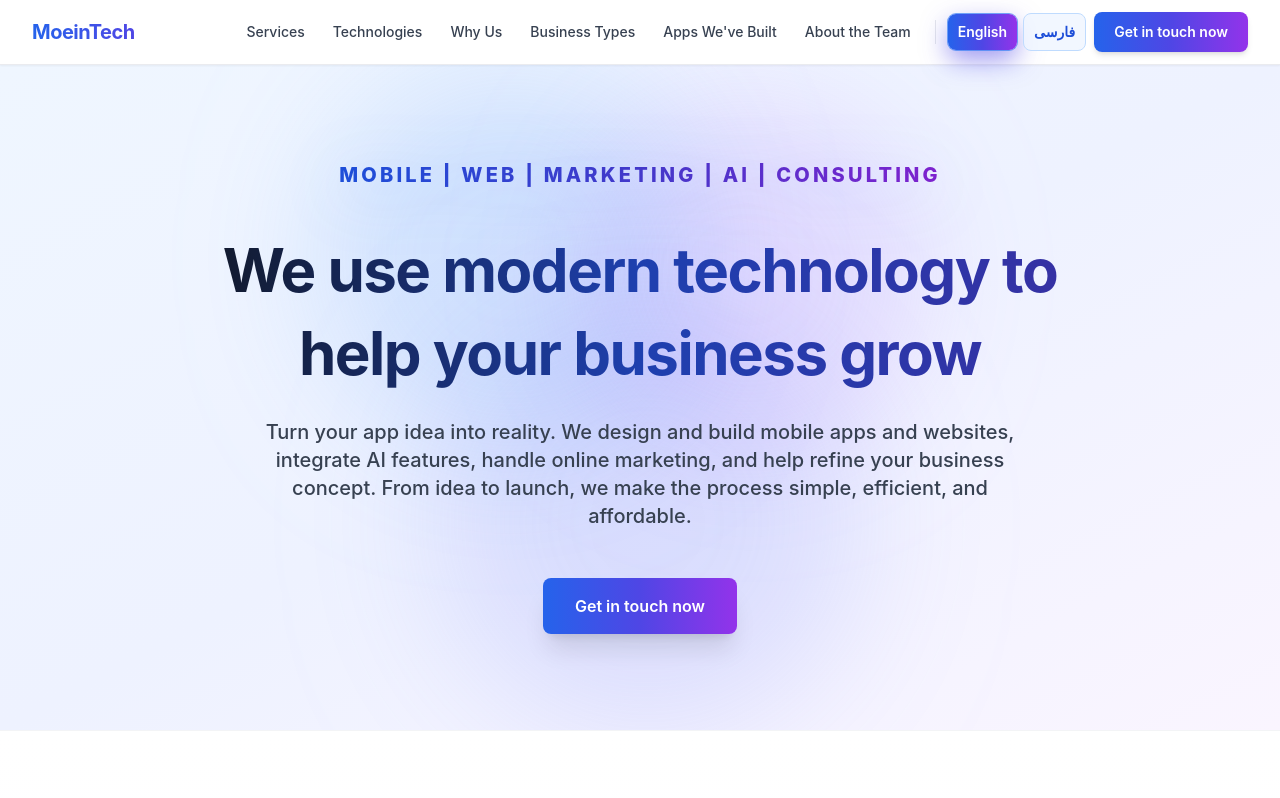
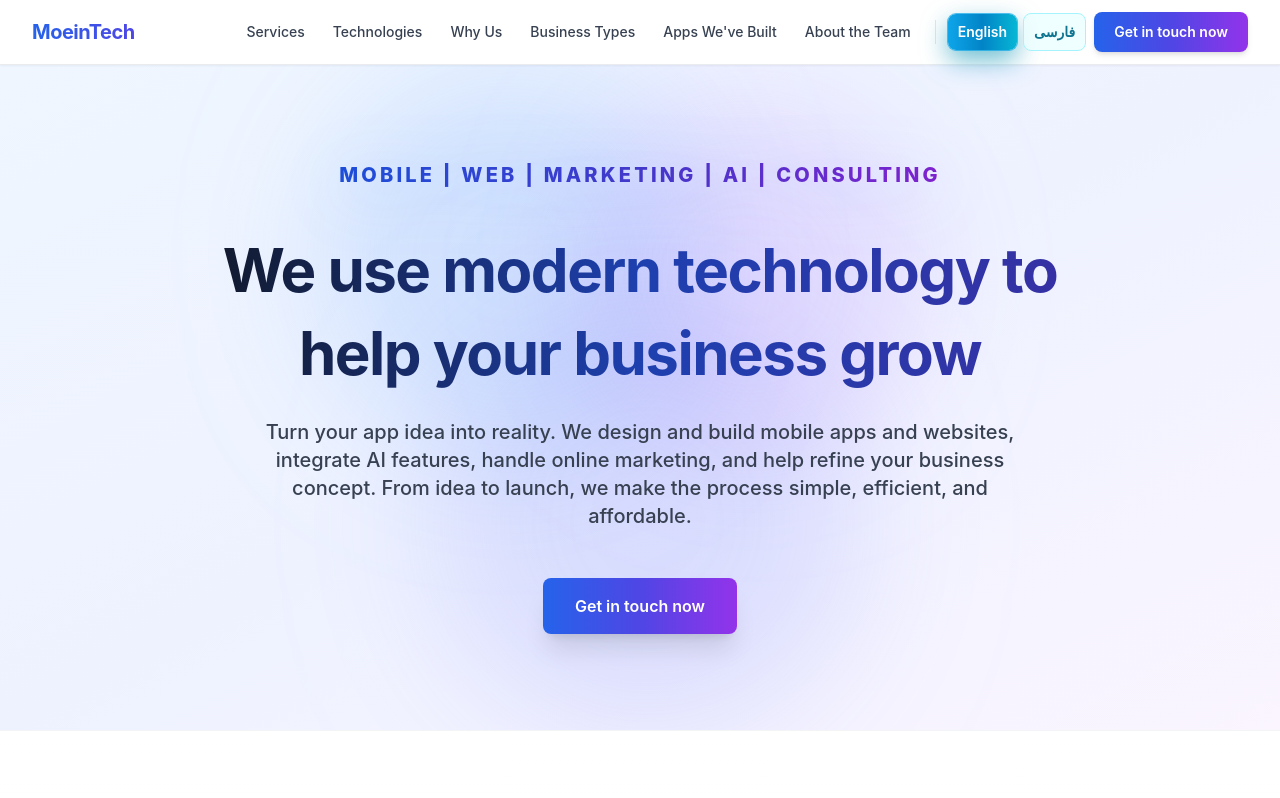
Before and after one commit to Shahabgeravesh/MoeinTech, a Next.js app: page /en in a window 1280 px wide. Shown: the top 798 px of the page. Built offline with nearby package versions, Linux system fonts and the light colour scheme; no server answers.

Commit message:
Soften language switcher gradient colors
Adjust active EN/FA toggle gradient to stay in the sky/cyan range for a smoother, more consistent look.

```diff
--- a/components/LanguageSwitcher.tsx
+++ b/components/LanguageSwitcher.tsx
@@ -28,13 +28,13 @@ export default function LanguageSwitcher({ compact }: { compact?: boolean }) {
             compact
               ? `gap-1.5 px-2.5 py-2 text-sm font-semibold min-w-0 ${
                   locale === lang.code
-                    ? 'bg-gradient-to-r from-blue-600 via-indigo-600 to-purple-600 text-white shadow-[0_0_0_1px_rgba(59,130,246,0.7),0_10px_26px_rgba(79,70,229,0.55)]'
-                    : 'text-blue-700 border border-blue-200 bg-blue-50/80 hover:bg-blue-100 hover:border-blue-300'
+                    ? 'bg-gradient-to-r from-sky-500 via-sky-600 to-cyan-500 text-white shadow-[0_0_0_1px_rgba(14,165,233,0.7),0_10px_26px_rgba(8,145,178,0.6)]'
+                    : 'text-cyan-700 border border-cyan-200 bg-cyan-50/80 hover:bg-cyan-100 hover:border-cyan-300'
                 }`
               : `gap-3 px-6 py-3.5 text-lg font-bold rounded-xl min-w-[120px] ${
                   locale === lang.code
-                    ? 'bg-gradient-to-r from-blue-600 via-indigo-600 to-purple-600 text-white shadow-[0_0_0_1px_rgba(59,130,246,0.7),0_18px_38px_rgba(79,70,229,0.6)] scale-105'
-                    : 'bg-white text-blue-800 border-2 border-blue-200 hover:border-blue-400 hover:bg-blue-50 shadow-sm hover:shadow-md'
+                    ? 'bg-gradient-to-r from-sky-500 via-sky-600 to-cyan-500 text-white shadow-[0_0_0_1px_rgba(14,165,233,0.7),0_18px_38px_rgba(8,145,178,0.65)] scale-105'
+                    : 'bg-white text-cyan-900 border-2 border-cyan-200 hover:border-cyan-400 hover:bg-cyan-50 shadow-sm hover:shadow-md'
                 }`
           }`}
           aria-label={`Switch to ${lang.name}`}
```
